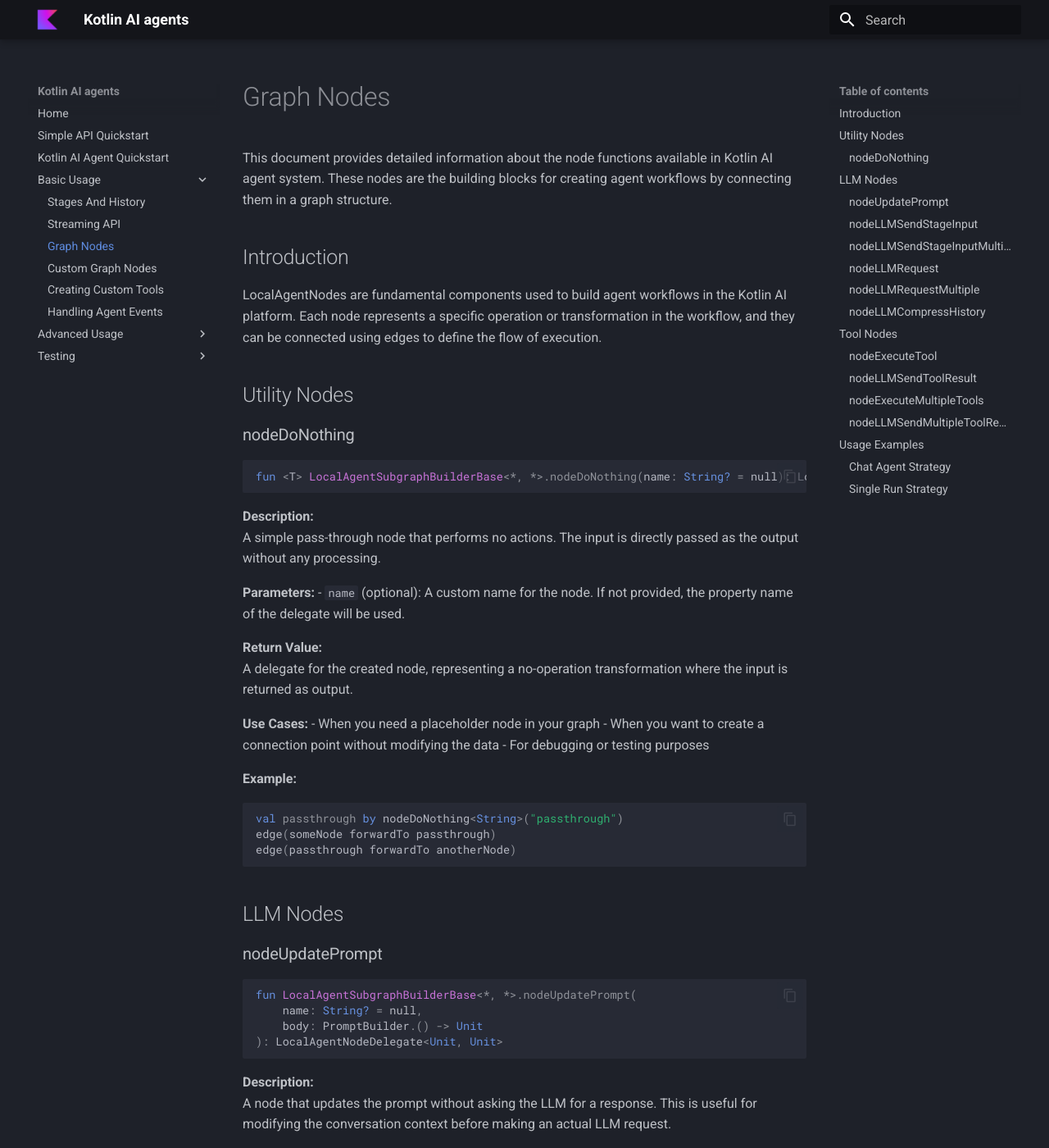
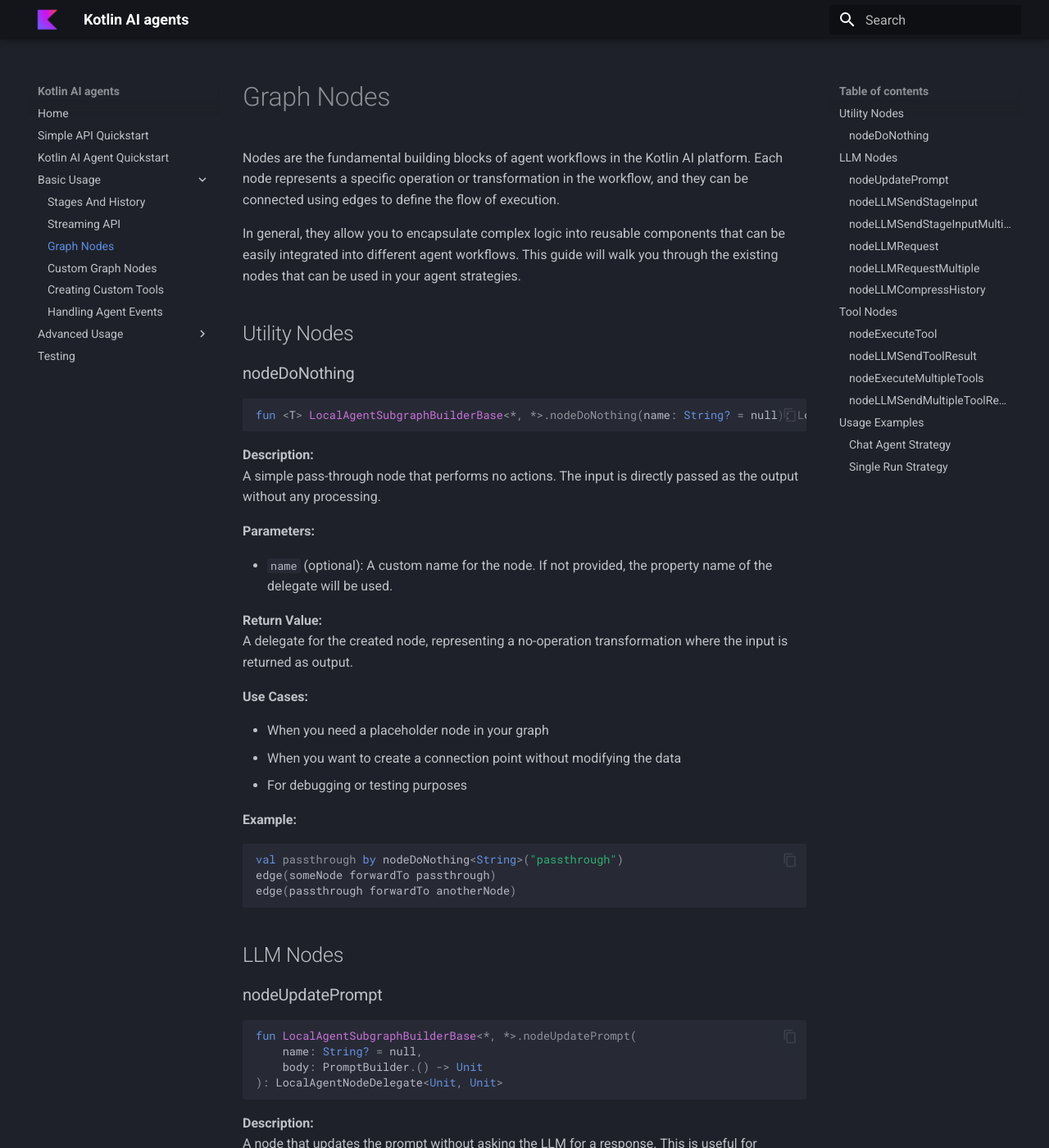
Before and after one commit to JetBrains/koog-docs, an MkDocs documentation site: the page built from docs/graphNodes.md, in a window 1280 px wide and 1400 px high. Shown: the whole window at 82% size. Built offline with MkDocs 1.6.1 and Material for MkDocs 9.7.7, drawn with Linux system fonts in a browser that asks for light colours; some of the changed text lies outside the part shown.

Commit message:
Small fixes

````diff
--- a/docs/graphNodes.md
+++ b/docs/graphNodes.md
@@ -1,10 +1,11 @@
 # Graph Nodes
 
-This document provides detailed information about the node functions available in Kotlin AI agent system. These nodes are the building blocks for creating agent workflows by connecting them in a graph structure.
+Nodes are the fundamental building blocks of agent workflows in the Kotlin AI platform. Each node represents a specific
+operation or transformation in the workflow, and they can be connected using edges to define the flow of execution.
 
-## Introduction
-
-LocalAgentNodes are fundamental components used to build agent workflows in the Kotlin AI platform. Each node represents a specific operation or transformation in the workflow, and they can be connected using edges to define the flow of execution.
+In general, they allow you to encapsulate complex logic into reusable components that can be easily integrated into
+different agent workflows. This guide will walk you through the existing nodes that can be used in your agent
+strategies.
 
 ## Utility Nodes
 
@@ -18,17 +19,20 @@
 A simple pass-through node that performs no actions. The input is directly passed as the output without any processing.
 
 **Parameters:**
+
 - `name` (optional): A custom name for the node. If not provided, the property name of the delegate will be used.
 
 **Return Value:**
 A delegate for the created node, representing a no-operation transformation where the input is returned as output.
 
 **Use Cases:**
+
 - When you need a placeholder node in your graph
 - When you want to create a connection point without modifying the data
 - For debugging or testing purposes
 
 **Example:**
+
 ```kotlin
 val passthrough by nodeDoNothing<String>("passthrough")
 edge(someNode forwardTo passthrough)
@@ -47,9 +51,11 @@
 ```
 
 **Description:**
-A node that updates the prompt without asking the LLM for a response. This is useful for modifying the conversation context before making an actual LLM request.
+A node that updates the prompt without asking the LLM for a response. This is useful for modifying the conversation
+context before making an actual LLM request.
 
 **Parameters:**
+
 - `name` (optional): A custom name for the node. If not provided, the property name of the delegate will be used.
 - `body`: A lambda block specifying the logic to update the prompt using the `PromptBuilder`.
 
@@ -57,11 +63,13 @@
 A delegate that represents the created node, which takes no input and produces no output.
 
 **Use Cases:**
+
 - Adding system instructions to the prompt
 - Inserting user messages into the conversation
 - Preparing the context for subsequent LLM requests
 
 **Example:**
+
 ```kotlin
 val setupContext by nodeUpdatePrompt("setupContext") {
     system("You are a helpful assistant specialized in Kotlin programming.")
@@ -78,20 +86,24 @@
 ```
 
 **Description:**
-An LLM node that updates the prompt with the user's stage input and triggers an LLM request within a write session. This node is commonly used as the first step in an agent workflow to process the initial user input.
+An LLM node that updates the prompt with the user's stage input and triggers an LLM request within a write session. This
+node is commonly used as the first step in an agent workflow to process the initial user input.
 
 **Parameters:**
+
 - `name` (optional): A custom name for the node. If not provided, the property name of the delegate will be used.
 
 **Return Value:**
 A delegate representing the defined node, which takes no input (Unit) and produces a `Message.Response` from the LLM.
 
 **Use Cases:**
+
 - Processing the initial user query in a conversation
 - Starting a new interaction with the LLM
 - Handling user input at the beginning of a workflow
 
 **Example:**
+
 ```kotlin
 val sendInput by nodeLLMSendStageInput("sendInput")
 edge(nodeStart forwardTo sendInput)
@@ -106,20 +118,25 @@
 ```
 
 **Description:**
-Creates a node that sends the current stage input to the LLM and gets multiple responses. This is useful when you need to generate multiple alternative responses to the same input.
+Creates a node that sends the current stage input to the LLM and gets multiple responses. This is useful when you need
+to generate multiple alternative responses to the same input.
 
 **Parameters:**
+
 - `name` (optional): A custom name for the node. If not provided, the property name of the delegate will be used.
 
 **Return Value:**
-A delegate representing the defined node, which takes no input (Unit) and produces a list of `Message.Response` objects from the LLM.
+A delegate representing the defined node, which takes no input (Unit) and produces a list of `Message.Response` objects
+from the LLM.
 
 **Use Cases:**
+
 - Generating multiple alternative responses to a user query
 - Creating diverse suggestions or solutions
 - Implementing a response ranking or selection mechanism
 
 **Example:**
+
 ```kotlin
 val generateAlternatives by nodeLLMSendStageInputMultiple("generateAlternatives")
 edge(nodeStart forwardTo generateAlternatives)
@@ -135,21 +152,26 @@
 ```
 
 **Description:**
-An LLM node that processes user messages and returns a response from the LLM. The node configuration determines whether tool calls are allowed during the processing of the message.
+An LLM node that processes user messages and returns a response from the LLM. The node configuration determines whether
+tool calls are allowed during the processing of the message.
 
 **Parameters:**
+
 - `name` (optional): A custom name for the node. If not provided, the property name of the delegate will be used.
-- `allowToolCalls`: A flag indicating whether tool calls are permitted during the execution of the LLM process. Defaults to `true`.
+- `allowToolCalls`: A flag indicating whether tool calls are permitted during the execution of the LLM process. Defaults
+  to `true`.
 
 **Return Value:**
 A delegate that delegates the execution of an LLM call, processing an input message and returning a `Message.Response`.
 
 **Use Cases:**
+
 - Processing user messages in the middle of a conversation
 - Generating responses to specific questions or prompts
 - Controlling whether the LLM can use tools in its response
 
 **Example:**
+
 ```kotlin
 val processQuery by nodeLLMRequest("processQuery", allowToolCalls = true)
 edge(someNode forwardTo processQuery)
@@ -164,20 +186,25 @@
 ```
 
 **Description:**
-An LLM node that sends a user message to the LLM and gets a response with tools enabled, potentially receiving multiple tool calls. This is useful when you expect the LLM to make multiple tool calls in response to a single message.
+An LLM node that sends a user message to the LLM and gets a response with tools enabled, potentially receiving multiple
+tool calls. This is useful when you expect the LLM to make multiple tool calls in response to a single message.
 
 **Parameters:**
+
 - `name` (optional): A custom name for the node. If not provided, the property name of the delegate will be used.
 
 **Return Value:**
-A delegate representing the defined node, which takes a string input and produces a list of `Message.Response` objects from the LLM.
+A delegate representing the defined node, which takes a string input and produces a list of `Message.Response` objects
+from the LLM.
 
 **Use Cases:**
+
 - Handling complex queries that require multiple tool calls
 - Generating multiple responses to a single input
 - Implementing a workflow that requires multiple parallel actions
 
 **Example:**
+
 ```kotlin
 val processComplexQuery by nodeLLMRequestMultiple("processComplexQuery")
 edge(someNode forwardTo processComplexQuery)
@@ -194,9 +221,11 @@
 ```
 
 **Description:**
-An LLM node that rewrites message history, leaving only user messages and resulting TLDR summaries. This is useful for managing long conversations by compressing the history to reduce token usage.
+An LLM node that rewrites message history, leaving only user messages and resulting TLDR summaries. This is useful for
+managing long conversations by compressing the history to reduce token usage.
 
 **Parameters:**
+
 - `name` (optional): A custom name for the node. If not provided, the property name of the delegate will be used.
 - `strategy`: The strategy to use for compressing history. Defaults to `HistoryCompressionStrategy.WholeHistory`.
 - `preserveMemory`: A flag indicating whether to preserve memory messages during compression. Defaults to `true`.
@@ -205,16 +234,19 @@
 A delegate representing the defined node, which takes an input of type T and returns the same input (pass-through).
 
 **Compression Strategies:**
+
 - `WholeHistory`: Compresses the entire conversation history into a TLDR summary
 - `FromLastNMessages(n)`: Retains only the last N messages and compresses them
 - `Chunked(chunkSize)`: Splits the conversation into chunks of a specified size and compresses each chunk
 
 **Use Cases:**
+
 - Managing long conversations to reduce token usage
 - Summarizing conversation history to maintain context
 - Implementing memory management in long-running agents
 
 **Example:**
+
 ```kotlin
 val compressHistory by nodeLLMCompressHistory<String>(
     "compressHistory",
@@ -238,17 +270,21 @@
 A node that executes a single tool call and returns its result. This node is used to handle tool calls made by the LLM.
 
 **Parameters:**
+
 - `name` (optional): A custom name for the node. If not provided, the property name of the delegate will be used.
 
 **Return Value:**
-A delegate representing the defined node, which takes a `Message.Tool.Call` as input and produces a `Message.Tool.Result`.
+A delegate representing the defined node, which takes a `Message.Tool.Call` as input and produces a
+`Message.Tool.Result`.
 
 **Use Cases:**
+
 - Executing tools requested by the LLM
 - Handling specific actions in response to LLM decisions
 - Integrating external functionality into the agent workflow
 
 **Example:**
+
 ```kotlin
 val executeToolCall by nodeExecuteTool("executeToolCall")
 edge(llmNode forwardTo executeToolCall onToolCall { true })
@@ -263,20 +299,24 @@
 ```
 
 **Description:**
-An LLM node that processes a `ToolCall.Result` and generates a `Message.Response`. The tool result is incorporated into the prompt, and a request is made to the LLM for a response.
+An LLM node that processes a `ToolCall.Result` and generates a `Message.Response`. The tool result is incorporated into
+the prompt, and a request is made to the LLM for a response.
 
 **Parameters:**
+
 - `name` (optional): A custom name for the node. If not provided, the property name of the delegate will be used.
 
 **Return Value:**
 A delegate representing the node, handling the transformation from `ToolCall.Result` to `Message.Response`.
 
 **Use Cases:**
+
 - Processing the results of tool executions
 - Generating responses based on tool outputs
 - Continuing the conversation after tool execution
 
 **Example:**
+
 ```kotlin
 val processToolResult by nodeLLMSendToolResult("processToolResult")
 edge(executeToolCall forwardTo processToolResult)
@@ -291,20 +331,25 @@
 ```
 
 **Description:**
-A node that executes multiple tool calls and returns their results. This is useful when you need to execute multiple tools in parallel.
+A node that executes multiple tool calls and returns their results. This is useful when you need to execute multiple
+tools in parallel.
 
 **Parameters:**
+
 - `name` (optional): A custom name for the node. If not provided, the property name of the delegate will be used.
 
 **Return Value:**
-A delegate representing the defined node, which takes a list of `Message.Tool.Call` objects as input and produces a list of `Message.Tool.Result` objects.
+A delegate representing the defined node, which takes a list of `Message.Tool.Call` objects as input and produces a list
+of `Message.Tool.Result` objects.
 
 **Use Cases:**
+
 - Executing multiple tools in parallel
 - Handling complex workflows that require multiple tool executions
 - Optimizing performance by batching tool calls
 
 **Example:**
+
 ```kotlin
 val executeMultipleTools by nodeExecuteMultipleTools("executeMultipleTools")
 edge(llmNode forwardTo executeMultipleTools)
@@ -319,20 +364,25 @@
 ```
 
 **Description:**
-A node that sends multiple tool execution results to the LLM and gets multiple responses. This is useful when you need to process the results of multiple tool executions.
+A node that sends multiple tool execution results to the LLM and gets multiple responses. This is useful when you need
+to process the results of multiple tool executions.
 
 **Parameters:**
+
 - `name` (optional): A custom name for the node. If not provided, the property name of the delegate will be used.
 
 **Return Value:**
-A delegate representing the defined node, which takes a list of `Message.Tool.Result` objects as input and produces a list of `Message.Response` objects.
+A delegate representing the defined node, which takes a list of `Message.Tool.Result` objects as input and produces a
+list of `Message.Response` objects.
 
 **Use Cases:**
+
 - Processing the results of multiple tool executions
 - Generating multiple responses based on tool outputs
 - Implementing complex workflows with multiple parallel actions
 
 **Example:**
+
 ```kotlin
 val processMultipleToolResults by nodeLLMSendMultipleToolResults("processMultipleToolResults")
 edge(executeMultipleTools forwardTo processMultipleToolResults)
@@ -392,4 +442,5 @@
 }
 ```
 
-These examples demonstrate how to combine different nodes to create complete agent workflows. The nodes are connected using edges to define the flow of execution, with conditions specifying when to follow each edge.
+These examples demonstrate how to combine different nodes to create complete agent workflows. The nodes are connected
+using edges to define the flow of execution, with conditions specifying when to follow each edge.
--- a/mkdocs.yml
+++ b/mkdocs.yml
@@ -16,8 +16,7 @@
       - Writing custom graphs: customGraphs.md
       - Tracing: tracingFeature.md
       - Memory: memoryFeature.md
-  - Testing:
-      - Overview: testing.md
+  - Testing: testing.md
 
 markdown_extensions:
   - pymdownx.highlight:
````
Also changed, not shown: docs/customNodes.md (+13 -10 lines), docs/sessions.md (+0 -3 lines), docs/streamingApi.md (+1 -1 lines), docs/structuredData.md (+15 -3 lines).
